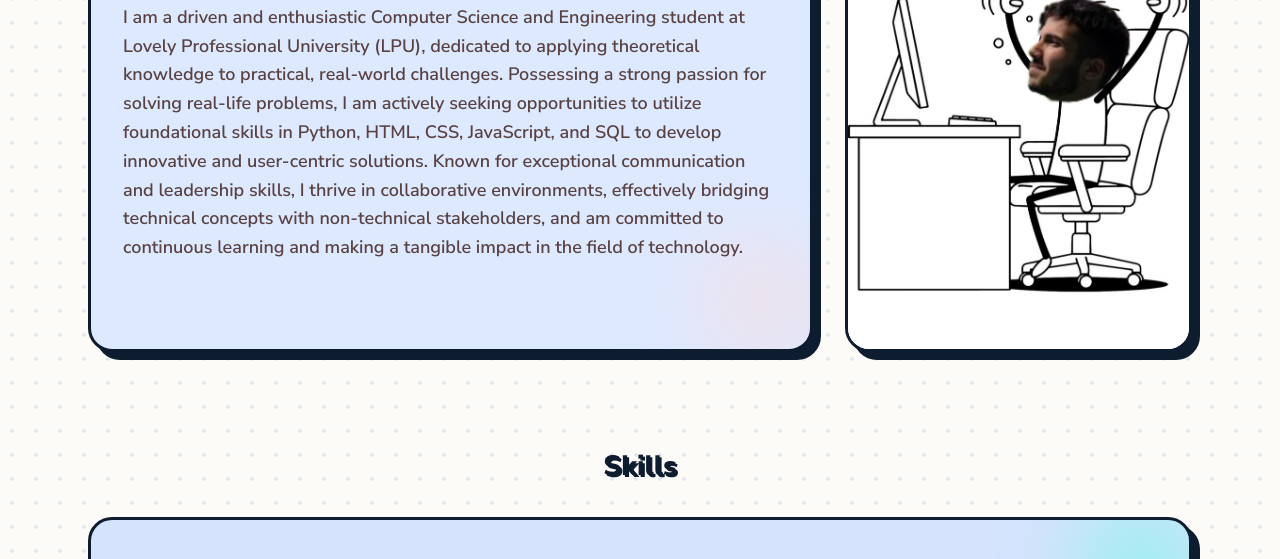
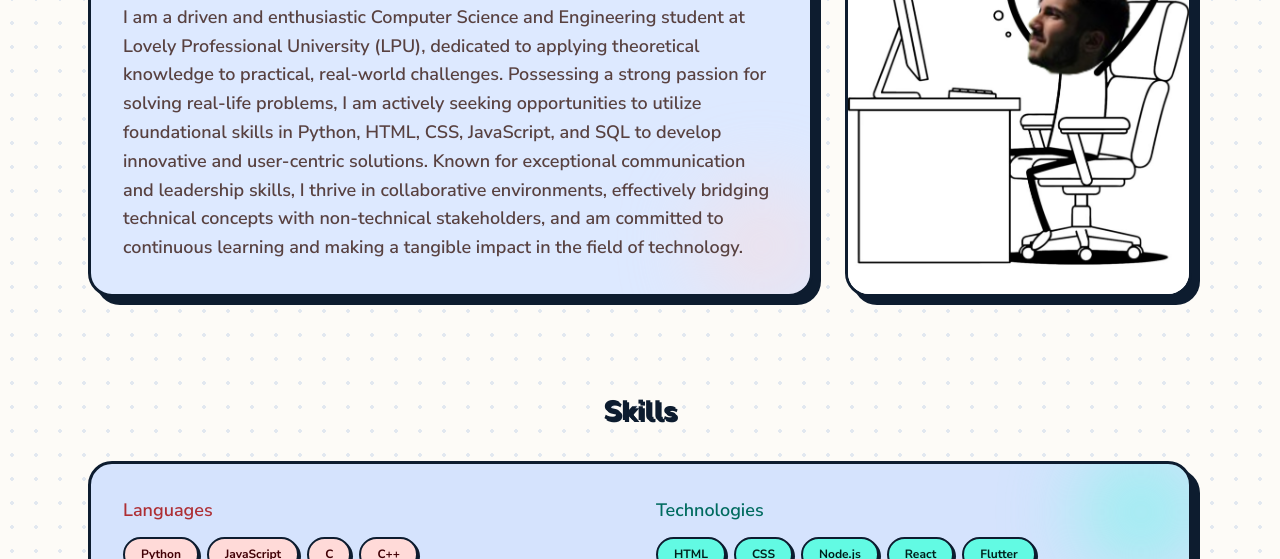
Before and after one commit to justkalesh/justkalesh, a website built with Vite: page about.html in a window 1280 px wide. Shown: the part 541-1100 px from the top of the page. Built offline with nearby package versions, Linux system fonts and the light colour scheme.

Commit message:
Fix image card height to match bio text block exactly

```diff
--- a/about.html
+++ b/about.html
@@ -90,8 +90,8 @@
 </div>
 <!-- Philosophy Card -->
 <!-- Playful Image Card -->
-<div class="col-span-1 md:col-span-4 bg-white rounded-3xl border-[3px] border-on-surface shadow-[8px_8px_0px_0px_rgba(13,28,47,1)] bouncy-hover flex items-center justify-center overflow-hidden">
-  <img src="/playful.png" alt="Kalash celebrating at computer" class="w-full h-full object-cover" />
+<div class="col-span-1 md:col-span-4 bg-white rounded-3xl border-[3px] border-on-surface shadow-[8px_8px_0px_0px_rgba(13,28,47,1)] bouncy-hover relative overflow-hidden min-h-[300px]">
+  <img src="/playful.png" alt="Kalash celebrating at computer" class="absolute inset-0 w-full h-full object-cover object-center" />
 </div>
 </section>
 <!-- Skills Section -->
```
